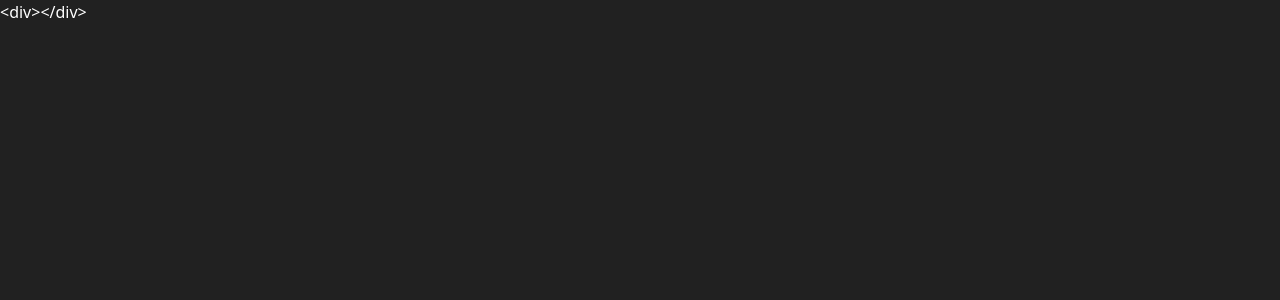
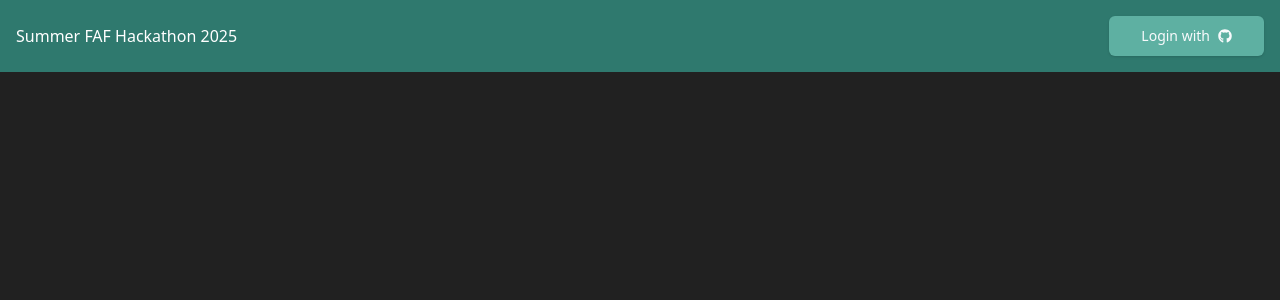
Before and after one commit to alya1007/summer-faf-hackathon-2025, a React (Vite) app in the folder frontend/: page / in a window 1280 px wide. Shown: the top 300 px of the page. Built offline with nearby package versions, Linux system fonts and the light colour scheme; a web font is replaced by a local one.

Commit message:
feat(navbar): add navbar

```diff
--- a/frontend/package.json
+++ b/frontend/package.json
@@ -12,9 +12,13 @@
   "dependencies": {
     "@tailwindcss/vite": "^4.1.10",
     "axios": "^1.10.0",
+    "class-variance-authority": "^0.7.1",
+    "clsx": "^2.1.1",
     "react": "^19.1.0",
     "react-dom": "^19.1.0",
+    "react-icons": "^5.5.0",
     "react-router-dom": "^7.6.2",
+    "tailwind-merge": "^3.3.1",
     "tailwindcss": "^4.1.10",
     "tailwindcss-animate": "^1.0.7"
   },
--- a/frontend/src/App.tsx
+++ b/frontend/src/App.tsx
@@ -1,7 +1,8 @@
-import { BrowserRouter, Route, Routes } from 'react-router-dom'
-import './App.css'
-import PageLayout from './routes/page-layout'
-import { AxiosInterceptorWrapper } from './utils/axios'
+import { BrowserRouter, Route, Routes } from "react-router-dom";
+import "./App.css";
+import PageLayout from "./routes/page-layout";
+import { AxiosInterceptorWrapper } from "./utils/axios";
+import Home from "./pages/home";
 
 function App() {
 	return (
@@ -9,7 +10,7 @@ function App() {
 			<BrowserRouter>
 				<AxiosInterceptorWrapper>
 					<Routes>
-            <Route index element="<div></div>" />
+						<Route index element={<Home />} />
 						<Route path="/register" element="<div>lksjdslkd</div>" />
 						<Route path="/login" element="<div>login</div>" />
 						<Route path="*" element={<PageLayout />} />
@@ -17,7 +18,7 @@ function App() {
 				</AxiosInterceptorWrapper>
 			</BrowserRouter>
 		</>
-  )
+	);
 }
 
 export default App;
--- /dev/null
+++ b/frontend/src/components/navbar/navbar.tsx
@@ -0,0 +1,18 @@
+import { Button } from "../ui/button";
+import { FaGithub } from "react-icons/fa";
+
+const Navbar = () => {
+	return (
+		<nav className="navbar bg-accent flex justify-between items-center p-4">
+			<a href="/">Summer FAF Hackathon 2025</a>
+			<Button variant={"default"}>
+				<span> Login with</span>
+				<span>
+					<FaGithub />
+				</span>
+			</Button>
+		</nav>
+	);
+};
+
+export default Navbar;
--- /dev/null
+++ b/frontend/src/components/ui/button.tsx
@@ -0,0 +1,56 @@
+import * as React from "react";
+import { cva, type VariantProps } from "class-variance-authority";
+import { cn } from "../../lib/utils";
+
+const buttonVariants = cva(
+	"inline-flex hover:cursor-pointer items-center justify-center gap-2 whitespace-nowrap rounded-md text-sm font-medium transition-colors focus-visible:outline-none focus-visible:ring-1 focus-visible:ring-ring disabled:pointer-events-none disabled:opacity-50",
+	{
+		variants: {
+			variant: {
+				default:
+					"bg-primary text-primary-foreground shadow hover:bg-primary/90",
+				destructive:
+					"bg-destructive text-destructive-foreground shadow-sm hover:bg-destructive/90",
+				outline:
+					"border border-primary text-primary bg-transparent shadow-sm hover:bg-accent hover:text-accent-foreground hover:border-accent",
+				secondary:
+					"bg-secondary text-secondary-foreground shadow-sm hover:bg-secondary/80",
+				ghost: "hover:bg-accent hover:text-accent-foreground",
+				link: "text-primary underline-offset-4 hover:underline",
+				icon: "bg-transparent text-primary-foreground flex items-center justify-center p-0 h-10 w-10",
+			},
+			size: {
+				default: "h-10 px-8 py-4",
+				sm: "h-8 rounded-md px-5 text-xs",
+				lg: "h-12 rounded-md px-12 text-lg",
+				icon: "h-10 w-10 p-1",
+			},
+		},
+		defaultVariants: {
+			variant: "default",
+			size: "default",
+		},
+	}
+);
+
+export interface ButtonProps
+	extends React.ButtonHTMLAttributes<HTMLButtonElement>,
+		VariantProps<typeof buttonVariants> {
+	asChild?: boolean;
+}
+
+const Button = React.forwardRef<HTMLButtonElement, ButtonProps>(
+	({ className, variant, size, ...props }, ref) => {
+		const Comp = "button";
+		return (
+			<Comp
+				className={cn(buttonVariants({ variant, size, className }))}
+				ref={ref}
+				{...props}
+			/>
+		);
+	}
+);
+Button.displayName = "Button";
+
+export { Button, buttonVariants };
--- /dev/null
+++ b/frontend/src/lib/utils.ts
@@ -0,0 +1,6 @@
+import { clsx, type ClassValue } from "clsx";
+import { twMerge } from "tailwind-merge";
+
+export function cn(...inputs: ClassValue[]) {
+	return twMerge(clsx(inputs));
+}
--- /dev/null
+++ b/frontend/src/pages/home.tsx
@@ -0,0 +1,11 @@
+import Navbar from "../components/navbar/navbar";
+
+const Home = () => {
+	return (
+		<div className="">
+			<Navbar />
+		</div>
+	);
+};
+
+export default Home;
```
Also changed, not shown: 1 other file (tests, documents, lock files or other folders). Lines whose indentation alone changed are shown as unchanged.
